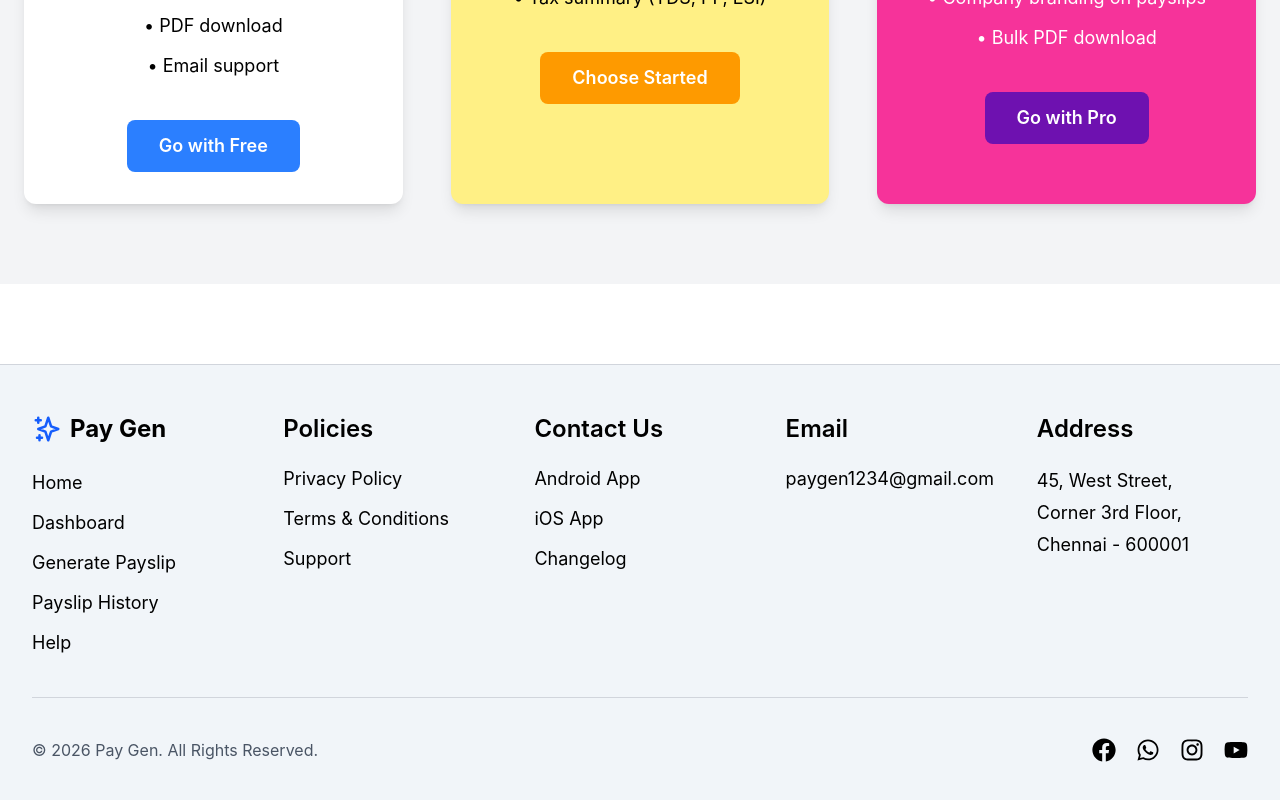
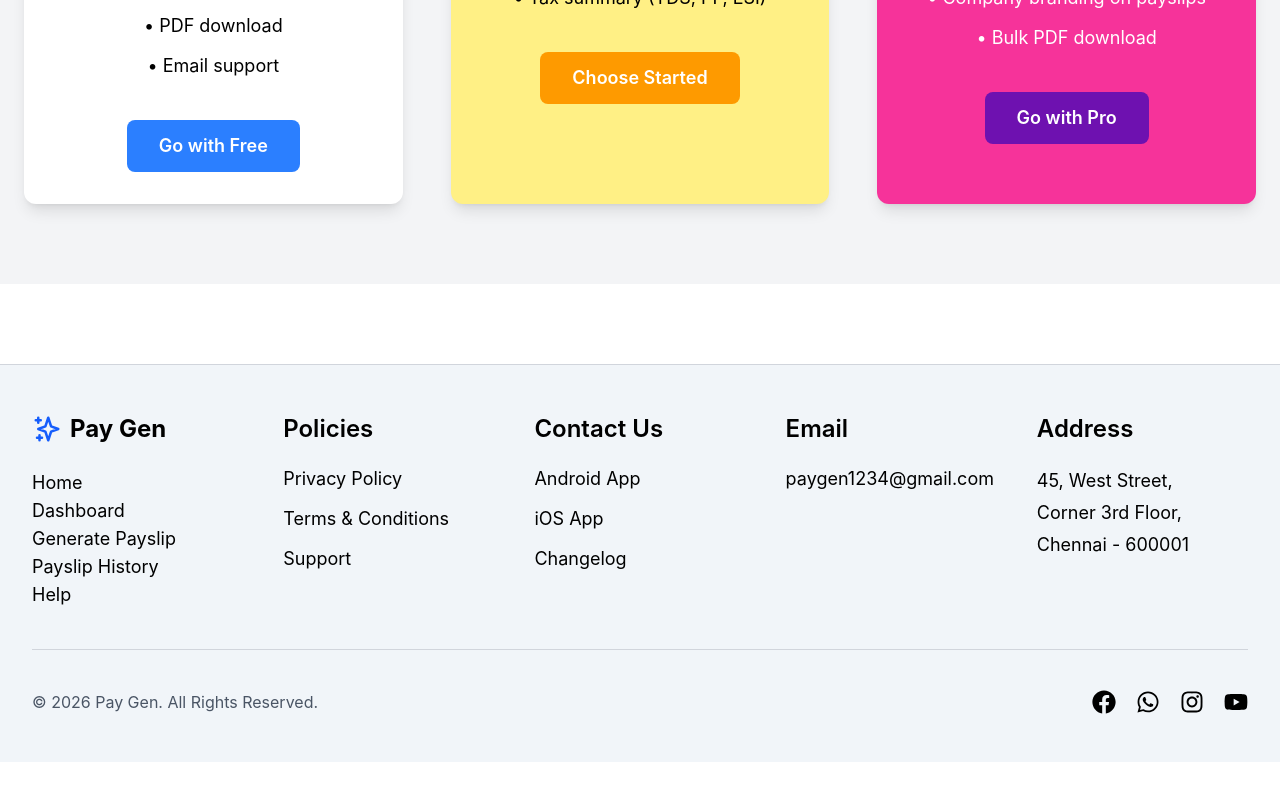
Before and after one commit to Sriramarjun2007/Pay-gen, a React (Vite) app: page / in a window 1280 px wide. Shown: the part 2782-3582 px from the top of the page. After the commit the page ends 3544 px from the top, so only its background shows below. Built offline with nearby package versions, Linux system fonts and the light colour scheme.

Commit message:
Overall update

```diff
--- a/src/components/Footer.jsx
+++ b/src/components/Footer.jsx
@@ -5,13 +5,14 @@ import {
   FaYoutube,
 } from "react-icons/fa";
 import { HiOutlineSparkles } from "react-icons/hi";
+import { Link } from "react-router-dom";
 
 function Footer() {
   return (
     <footer className="bg-slate-100 border-t border-gray-300 mt-20">
       <div className="max-w-7xl mx-auto px-8 py-12">
 
-        {/* Top Section */}
+
         <div className="grid grid-cols-1 md:grid-cols-2 lg:grid-cols-5 gap-10">
 
           {/* Logo */}
@@ -22,15 +23,34 @@ function Footer() {
             </div>
 
             <ul className="space-y-3 text-lg">
-              <li className="hover:text-blue-600 cursor-pointer">Home</li>
-              <li className="hover:text-blue-600 cursor-pointer">Dashboard</li>
-              <li className="hover:text-blue-600 cursor-pointer">
-                Generate Payslip
-              </li>
-              <li className="hover:text-blue-600 cursor-pointer">
-                Payslip History
-              </li>
-              <li className="hover:text-blue-600 cursor-pointer">Help</li>
+              <Link to="/">
+          <li className="cursor-pointer hover:text-blue-400 transition duration-300">
+            Home
+          </li>
+          </Link>
+
+          <Link to="/dashboard">
+          <li className="cursor-pointer hover:text-blue-400 transition duration-300">
+            Dashboard
+          </li>
+          </Link>
+
+          <Link to="/generateslip">
+          <li className="cursor-pointer hover:text-blue-400 transition duration-300">
+            Generate Payslip
+          </li>
+          </Link>
+
+          <Link to="/history">
+          <li className="cursor-pointer hover:text-blue-400 transition duration-300">
+            Payslip History
+          </li>
+          </Link>
+          <Link to="/help">
+          <li className="cursor-pointer hover:text-blue-400 transition duration-300">
+            Help
+          </li>
+          </Link>
             </ul>
           </div>
 
```
